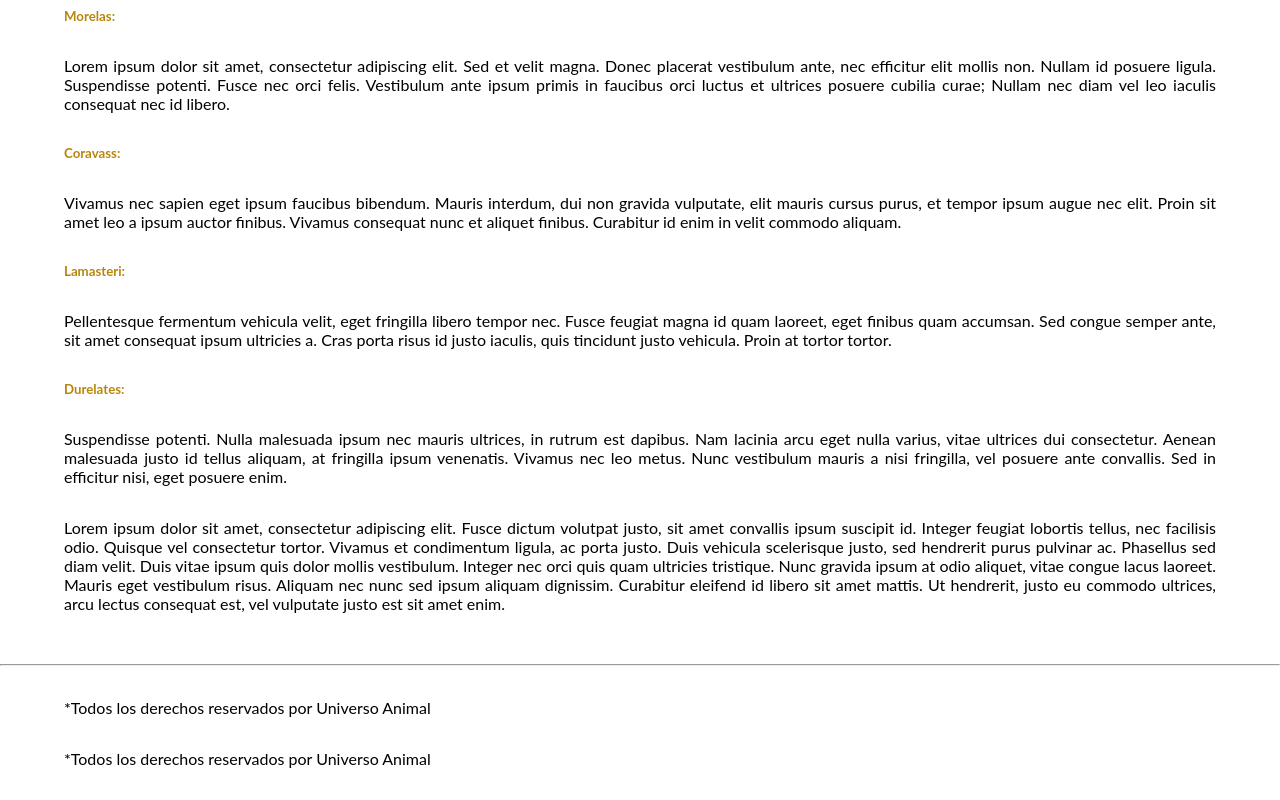
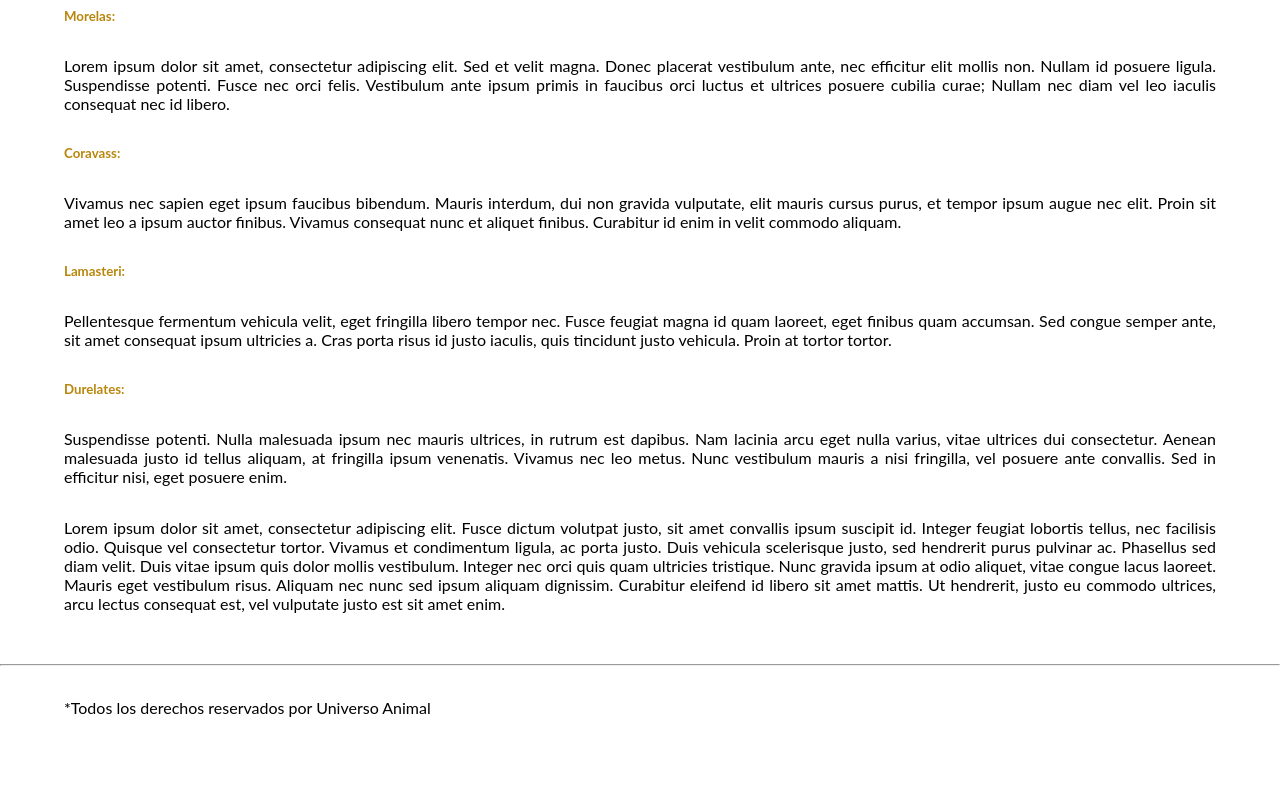
Before and after one commit to Jojucaca/animales, a plain HTML site: page INVESTIGACIÓN DE LA SEMANA.html in a window 1280 px wide. Shown: the part 887-1687 px from the top of the page. After the commit the page ends 1636 px from the top, so only its background shows below. Drawn offline with Linux system fonts and the light colour scheme; a web font is replaced by a local one.

Commit message:
Update INVESTIGACIÓN DE LA SEMANA.html

```diff
--- a/INVESTIGACIÓN DE LA SEMANA.html
+++ b/INVESTIGACIÓN DE LA SEMANA.html
@@ -145,6 +145,3 @@
 
 
 </html>
-<footer>
-    <p> *Todos los derechos reservados por Universo Animal </p>
-    </footer>
```
